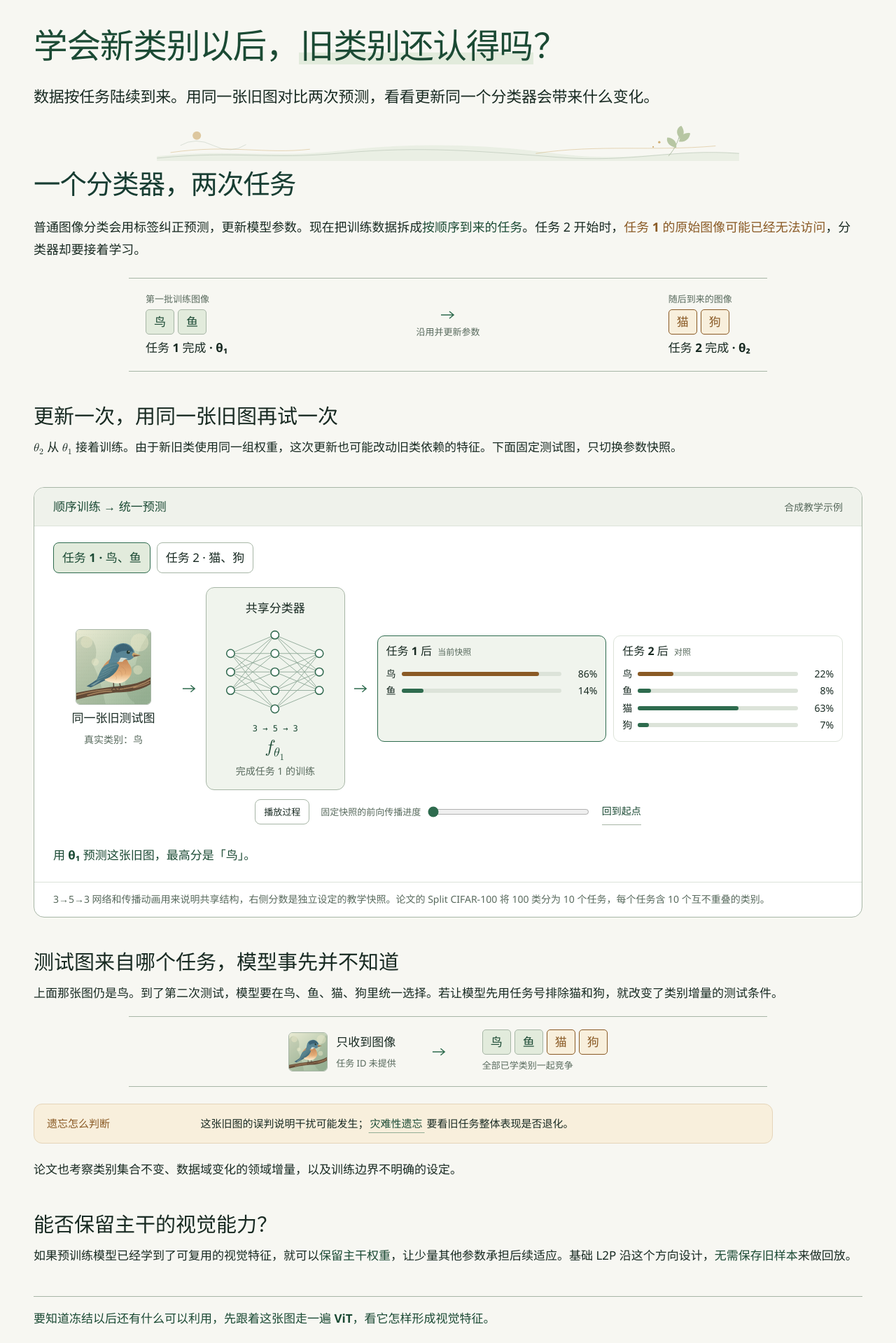
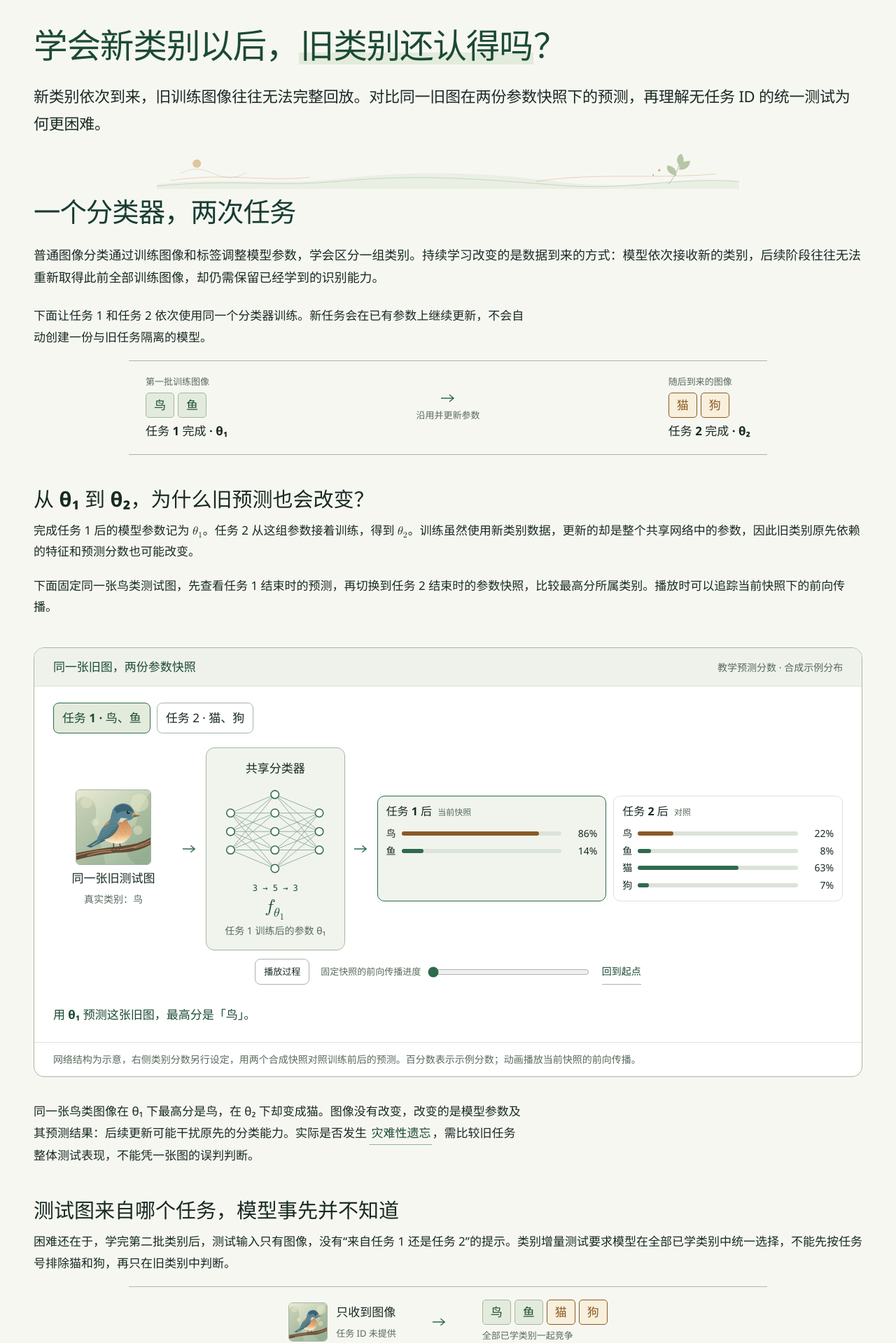
Before and after one commit to LIZZYGREAT/PaperSkillWork, a React (Vite) app in the folder papers/l2p/web/enhanced/: page / in a window 1280 px wide. Shown: the part 142-2061 px from the top of the page at 70% size. Built offline with nearby package versions, Linux system fonts and the light colour scheme.

Commit message:
docs(l2p): rebuild P1 teaching logic and transition to ViT

```diff
--- a/papers/l2p/web/enhanced/src/data/tutorial.ts
+++ b/papers/l2p/web/enhanced/src/data/tutorial.ts
@@ -5,7 +5,7 @@ export const tutorial: TutorialData = {
   chapters: [
     {
       kind: "chapter", id: "p1", title: "学会新类别以后，旧类别还认得吗？", titleHighlight: "旧类别还认得吗",
-      summary: "数据按任务陆续到来。用同一张旧图对比两次预测，看看更新同一个分类器会带来什么变化。",
+      summary: "新类别依次到来，旧训练图像往往无法完整回放。对比同一旧图在两份参数快照下的预测，再理解无任务 ID 的统一测试为何更困难。",
       modules: [{ kind: "module", id: "stream", title: "一个分类器，两次任务", componentId: "task-stream" }],
     },
     {
--- a/papers/l2p/web/enhanced/src/modules/lessons.tsx
+++ b/papers/l2p/web/enhanced/src/modules/lessons.tsx
@@ -26,18 +26,20 @@ export function TaskStream() {
   const playback = useLessonPlayback(2300);
   return (
     <>
-      <p className="lesson-lead">普通图像分类会用标签纠正预测，更新模型参数。现在把训练数据拆成<span className="reading-emphasis">按顺序到来的任务</span>。任务 2 开始时，<span className="reading-emphasis reading-emphasis--caution">任务 1 的原始图像可能已经无法访问</span>，分类器却要接着学习。</p>
+      <p className="lesson-lead">普通图像分类通过训练图像和标签调整模型参数，学会区分一组类别。持续学习改变的是数据到来的方式：模型依次接收新的类别，后续阶段往往无法重新取得此前全部训练图像，却仍需保留已经学到的识别能力。</p>
+      <p className="rk-prose">下面让任务 1 和任务 2 依次使用同一个分类器训练。新任务会在已有参数上继续更新，不会自动创建一份与旧任务隔离的模型。</p>
       <figure className="training-strip">
         <div className="training-stop"><small>第一批训练图像</small><div className="class-tags"><span>鸟</span><span>鱼</span></div><b>任务 1 完成 · θ₁</b></div>
         <div className="training-update"><Arrow /><small>沿用并更新参数</small></div>
         <div className="training-stop"><small>随后到来的图像</small><div className="class-tags"><span>猫</span><span>狗</span></div><b>任务 2 完成 · θ₂</b></div>
       </figure>
       <section className="explain-section">
-        <h3>更新一次，用同一张旧图再试一次</h3>
-        <p><math><Sub base="θ" index={2} /></math> 从 <math><Sub base="θ" index={1} /></math> 接着训练。由于新旧类使用同一组权重，这次更新也可能改动旧类依赖的特征。下面固定测试图，只切换参数快照。</p>
+        <h3>从 θ₁ 到 θ₂，为什么旧预测也会改变？</h3>
+        <p>完成任务 1 后的模型参数记为 <math><Sub base="θ" index={1} /></math>。任务 2 从这组参数接着训练，得到 <math><Sub base="θ" index={2} /></math>。训练虽然使用新类别数据，更新的却是整个共享网络中的参数，因此旧类别原先依赖的特征和预测分数也可能改变。</p>
+        <p>下面固定同一张鸟类测试图，先查看任务 1 结束时的预测，再切换到任务 2 结束时的参数快照，比较最高分所属类别。播放时可以追踪当前快照下的前向传播。</p>
       </section>
       <figure className="lesson-figure">
-        <div className="figure-top"><strong>顺序训练 → 统一预测</strong><span>合成教学示例</span></div>
+        <div className="figure-top"><strong>同一张旧图，两份参数快照</strong><span>教学预测分数 · 合成示例分布</span></div>
         <div className="figure-body">
           <div className="task-rail" aria-label="选择训练快照">
             {["任务 1 · 鸟、鱼", "任务 2 · 猫、狗"].map((label, index) =>
@@ -48,7 +50,7 @@ export function TaskStream() {
             <Arrow />
             <div className="scene-object classifier"><strong>共享分类器</strong>
               <ClassifierMotion phase={phase} position={playback.position} />
-              <span className="math-label"><math><msub><mi>f</mi><Sub base="θ" index={phase + 1} /></msub></math></span><small>{phase === 0 ? "完成任务 1 的训练" : "接着用新类图像更新"}</small></div>
+              <span className="math-label"><math><msub><mi>f</mi><mrow><Sub base="θ" index={phase + 1} /></mrow></msub></math></span><small>{phase === 0 ? "任务 1 训练后的参数 θ₁" : "任务 2 训练后的参数 θ₂"}</small></div>
             <Arrow />
             <div className="score-panels" aria-label="两个训练快照的预测对照">
               {predictions.map((rows, index) =>
@@ -63,26 +65,23 @@ export function TaskStream() {
           <PlaybackControls playback={playback} label="固定快照的前向传播进度" />
           <p className="scene-readout" aria-live="polite">{phase === 0 ? "用 θ₁ 预测这张旧图，最高分是「鸟」。" : "用 θ₂ 预测同一张图，最高分变为「猫」。"}</p>
         </div>
-        <figcaption>3→5→3 网络和传播动画用来说明共享结构，右侧分数是独立设定的教学快照。论文的 Split CIFAR-100 将 100 类分为 10 个任务，每个任务含 10 个互不重叠的类别。</figcaption>
+        <figcaption>网络结构为示意，右侧类别分数另行设定，用两个合成快照对照训练前后的预测。百分数表示示例分数；动画播放当前快照的前向传播。</figcaption>
       </figure>
+      <p className="rk-prose">同一张鸟类图像在 θ₁ 下最高分是鸟，在 θ₂ 下却变成猫。图像没有改变，改变的是模型参数及其预测结果：后续更新可能干扰原先的分类能力。实际是否发生 <Term id="forgetting" />，需比较旧任务整体测试表现，不能凭一张图的误判判断。</p>
       <section className="explain-section">
         <h3>测试图来自哪个任务，模型事先并不知道</h3>
-        <p>上面那张图仍是鸟。到了第二次测试，模型要在鸟、鱼、猫、狗里统一选择。若让模型先用任务号排除猫和狗，就改变了类别增量的测试条件。</p>
+        <p>困难还在于，学完第二批类别后，测试输入只有图像，没有“来自任务 1 还是任务 2”的提示。类别增量测试要求模型在全部已学类别中统一选择，不能先按任务号排除猫和狗，再只在旧类别中判断。</p>
         <div className="test-routing" role="group" aria-label="一张测试图进入统一的已学类别空间">
           <div className="route-input"><Specimen /><div><b>只收到图像</b><small>任务 ID 未提供</small></div></div><Arrow />
           <div className="route-classes"><div className="class-tags"><span>鸟</span><span>鱼</span><span>猫</span><span>狗</span></div><small>全部已学类别一起竞争</small></div>
         </div>
-        <aside className="reading-note reading-note--caution">
-          <strong>遗忘怎么判断</strong>
-          <p>这张旧图的误判说明干扰可能发生；<Term id="forgetting" /> 要看旧任务整体表现是否退化。</p>
-        </aside>
-        <p>论文也考察类别集合不变、数据域变化的领域增量，以及训练边界不明确的设定。</p>
+        <p>训练时知道任务划分，与测试时没有任务 ID 可以同时成立；训练时也没有明确边界的 task-agnostic 是另一项条件。</p>
       </section>
       <section className="explain-section">
         <h3>能否保留主干的视觉能力？</h3>
         <p>如果预训练模型已经学到了可复用的视觉特征，就可以<span className="reading-emphasis">保留主干权重</span>，让少量其他参数承担后续适应。基础 L2P 沿这个方向设计，<span className="reading-emphasis">无需保存旧样本</span>来做回放。</p>
       </section>
-      <Takeaway>要知道冻结以后还有什么可以利用，先跟着这张图走一遍 ViT，看它怎样形成视觉特征。</Takeaway>
+      <Takeaway>反复更新共享参数可能干扰旧类别。如果保留预训练主干，它已有的视觉能力能怎样帮助后续学习？P2 先沿一张图像走进 ViT，看看分类所需的特征如何形成。</Takeaway>
     </>
   );
 }
```
Also changed, not shown: 1 other file (tests, documents, lock files or other folders).
